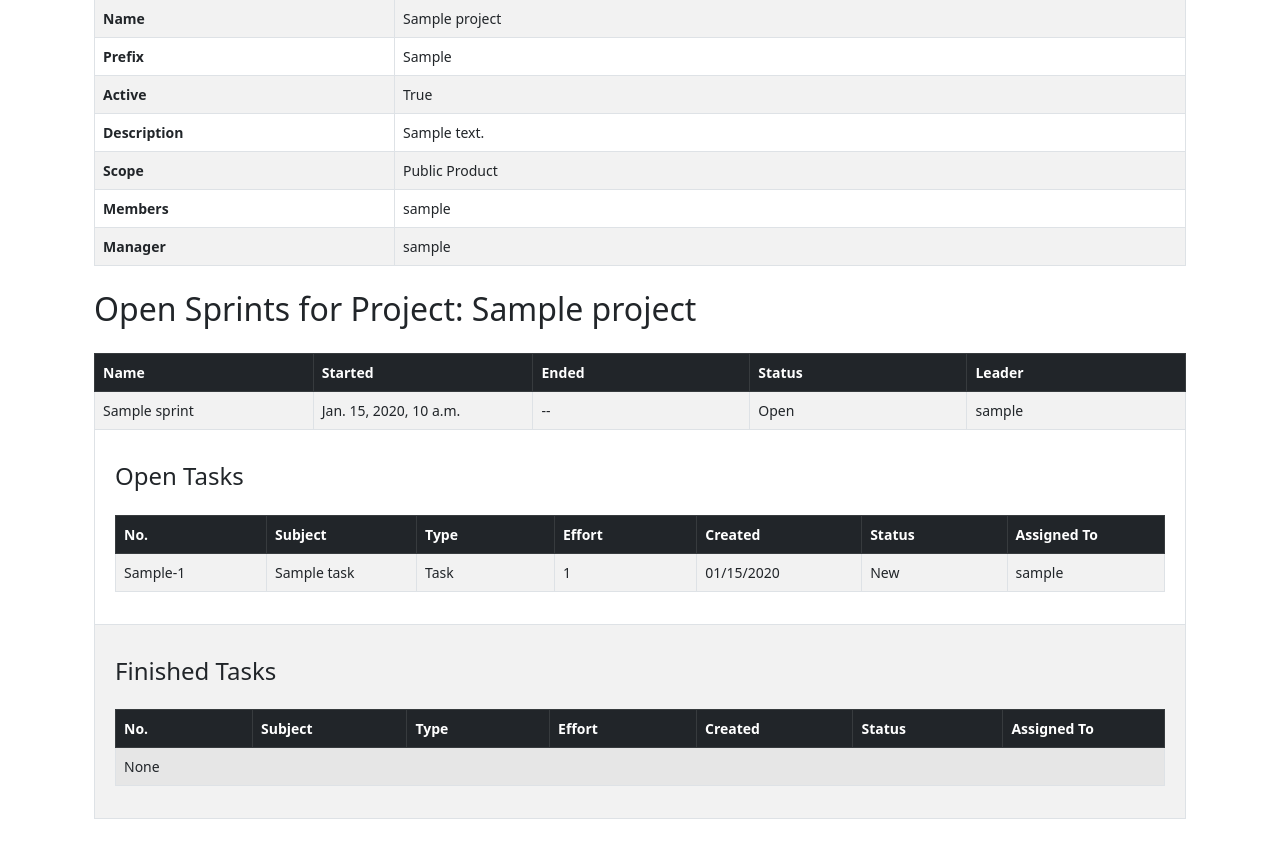
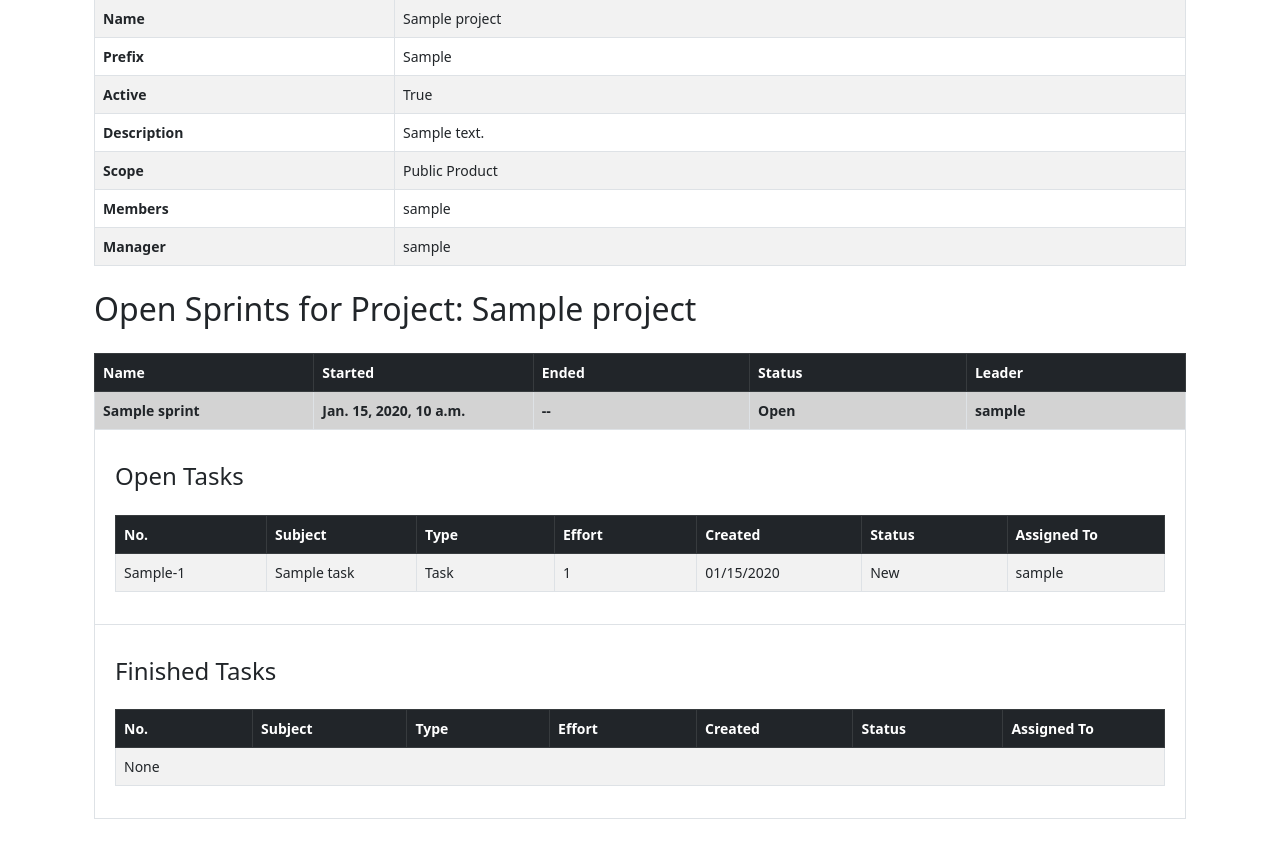
Before and after one commit to hseritt/devlog, a Django app: page /project/1 in a window 1280 px wide. Shown: the part 204-1047 px from the top of the page. Run offline with Django 3.2, Linux system fonts and the light colour scheme; a user stored in the database is signed in; tables that the repository leaves empty hold one stand-in row (values such as "Sample post").

Commit message:
DEVL-34 - Fix bug: showing closed sprints in open sprints page

```diff
--- a/apps/ui/templates/ui/project_components/open_sprints.html
+++ b/apps/ui/templates/ui/project_components/open_sprints.html
@@ -1,9 +1,17 @@
+{% load ui_tags %}
+<style>
+  .sprint-standout {
+    font-weight: bold;
+    background-color: lightgrey !important;
+  }
+</style>
 <div class="container mt-4">
   <h2>Open Sprints for Project: {{ project.name }}</h2>
 </div>
 
 <div class="container mt-4 mb-4">
-  <table class="table table-striped table-bordered">
+  <table class="table table-bordered">
+    {% for sprint in project.sprint_set.all|sprint_open_status %}
       <thead class="table-dark">
         <th>Name</th>
         <th>Started</th>
@@ -12,13 +20,12 @@
         <th>Leader</th>
       </thead>
       <tbody>
-      {% for sprint in project.sprint_set.all %}
           <tr>
-          <td>{{ sprint.name }}</td>
-          <td>{{ sprint.started|default:'--' }}</td>
-          <td>{{ sprint.ended|default:'--' }}</td>
-          <td>{{ sprint.status }}</td>
-          <td>{{ sprint.leader }}</td>
+            <td class="sprint-standout">{{ sprint.name }}</td>
+            <td class="sprint-standout">{{ sprint.started|default:'--' }}</td>
+            <td class="sprint-standout">{{ sprint.ended|default:'--' }}</td>
+            <td class="sprint-standout">{{ sprint.status }}</td>
+            <td class="sprint-standout">{{ sprint.leader }}</td>
           </tr>
           <tr>
             <td colspan="5">
@@ -30,7 +37,7 @@
               {% include 'ui/project_components/finished_tasks.html' %}
             </td>
           </tr>
+      </tbody>
     {% endfor %}
-    </tbody>
   </table>
 </div>
--- a/apps/ui/templatetags/ui_tags.py
+++ b/apps/ui/templatetags/ui_tags.py
@@ -16,5 +16,10 @@ def task_finished_status(task_qs):
     return task_qs.filter(CLOSED_QUERY).order_by(*SPRINT_TASK_ORDER)
 
 
+def sprint_open_status(sprint_qs):
+    return sprint_qs.filter(status="Open").order_by("-started")
+
+
 register.filter("task_open_status", task_open_status)
 register.filter("task_finished_status", task_finished_status)
+register.filter("sprint_open_status", sprint_open_status)
```
Lines whose indentation alone changed are shown as unchanged.
